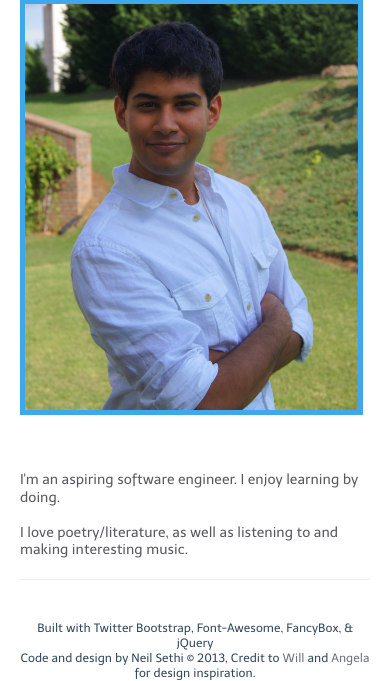
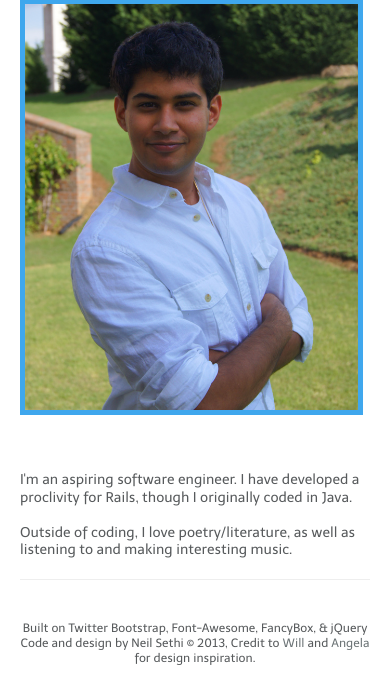
Before and after one commit to nsthi/personal_site_v2, a PHP site: page / in a window 390 px wide. Shown: the part 750-1431 px from the top of the page. Run offline with PHP 8.4, Linux system fonts and the light colour scheme.

Commit message:
Ignore past commit. Cleaned up front page, projects, and contact page for simpler, more browser-friendly design. Should be mobile-enabled too, to some extent (added media queries)

```diff
--- a/css/custom.css
+++ b/css/custom.css
@@ -13,6 +13,18 @@
     font-style: normal;
 }
 
+@media only screen
+and (min-device-width : 320px)
+and (max-device-width : 480px) {
+/* Styles */
+	.bang1, .bang2, .bang3{
+		float:middle;
+	}
+
+	#right{
+		padding-top: 1.5em;
+	}
+}
 
 /**
 / Design of Left Panel
@@ -272,7 +284,6 @@ img.portrait{
 p.footer_font {
 	font-family: 'Telex', sans-serif;
 	font-size: 12px;
-	color: #34495e;
 }
 
 .footer_font a{
--- a/index.html
+++ b/index.html
@@ -15,9 +15,9 @@
         <link rel="stylesheet" href="css/bootstrap.css">
         <link rel="stylesheet" href="css/bootstrap.min.css">
         <link rel="stylesheet" href="css/custom.css">
-        <link rel="stylesheet" href="css/liquid-slider.css">
         <link rel="stylesheet" href="css/font-awesome.min.css">
         <link rel="stylesheet" href="css/font-awesome-social.css">
+        <link rel="stylesheet" href="handheld.css" media="only screen and (max-device width:480px)"/>
 
         <link rel="stylesheet" href="css/jquery.fancybox.css">
         <script src="js/jquery-1.9.1.min.js"></script>
@@ -163,9 +163,10 @@
                   <center><img class="portrait" src="img/portrait.jpg"></img>
                 </div>
                 <div class="span3">
-                  <p>I'm an aspiring software engineer. I enjoy learning by doing.
+                  <p>I'm an aspiring software engineer. I have developed a proclivity for Rails, though
+                    I originally coded in Java.
                     <br><br>
-                    I love poetry/literature, as well as listening to and making interesting music.
+                    Outside of coding, I love poetry/literature, as well as listening to and making interesting music.
                     </p><br>
                 </div>
               </div>
@@ -174,7 +175,7 @@
             </div> <!--END RIGHT HAND PANEL-->
           </div> <!--END ROW-->
               <hr>
-          <center><br><p class="footer_font"> Built with Twitter Bootstrap, Font-Awesome, FancyBox, & jQuery<br>
+          <center><br><p class="footer_font"> Built on Twitter Bootstrap, Font-Awesome, FancyBox, & jQuery<br>
             Code and design by Neil Sethi &copy; 2013, Credit to <a href="http://williamhockey.com">Will</a> and <a href="http://www.angelaconstance.com">Angela</a> for design inspiration.</p></center>
         </div> <!--END CONTAINER-->
 
```
